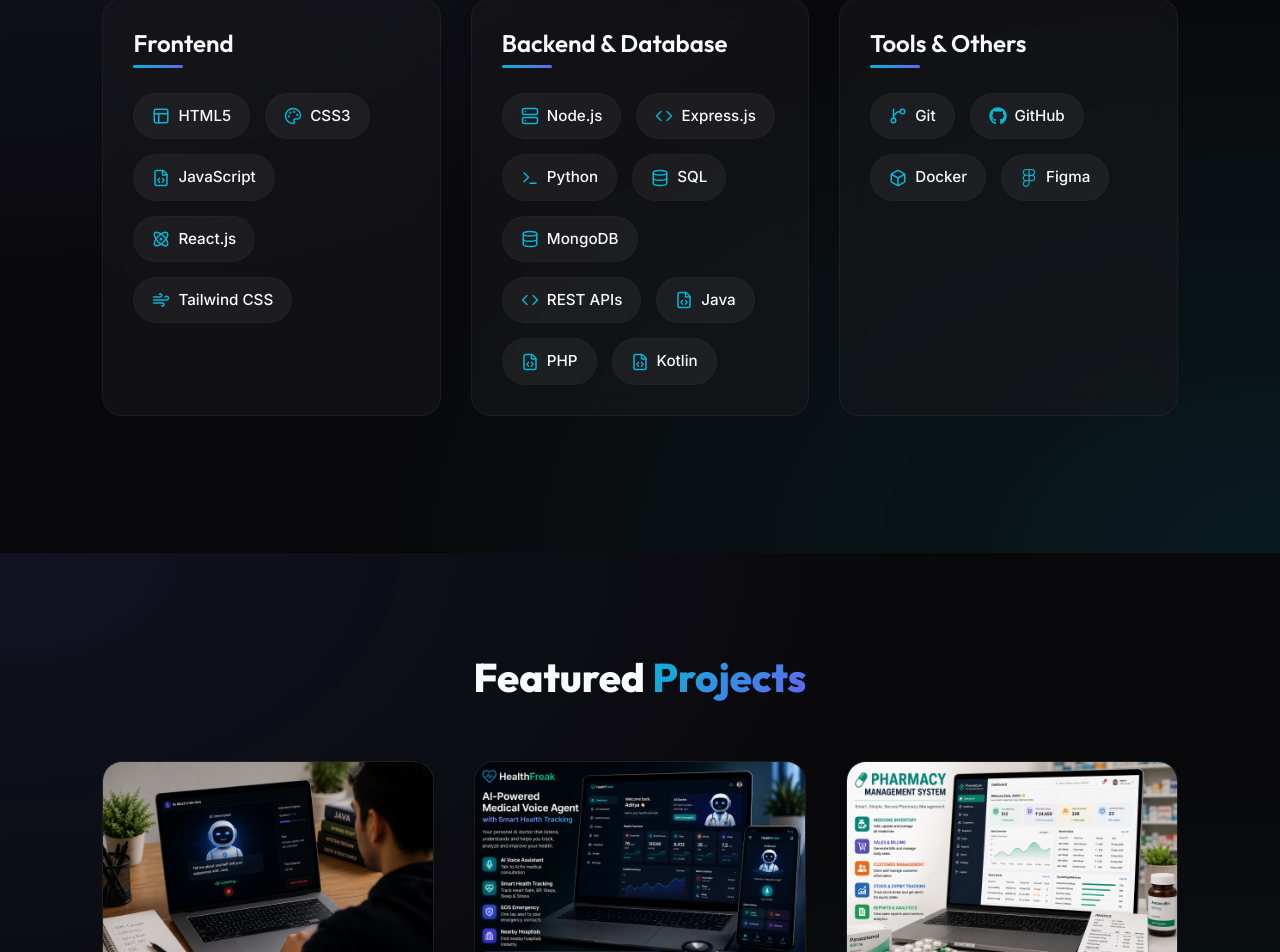
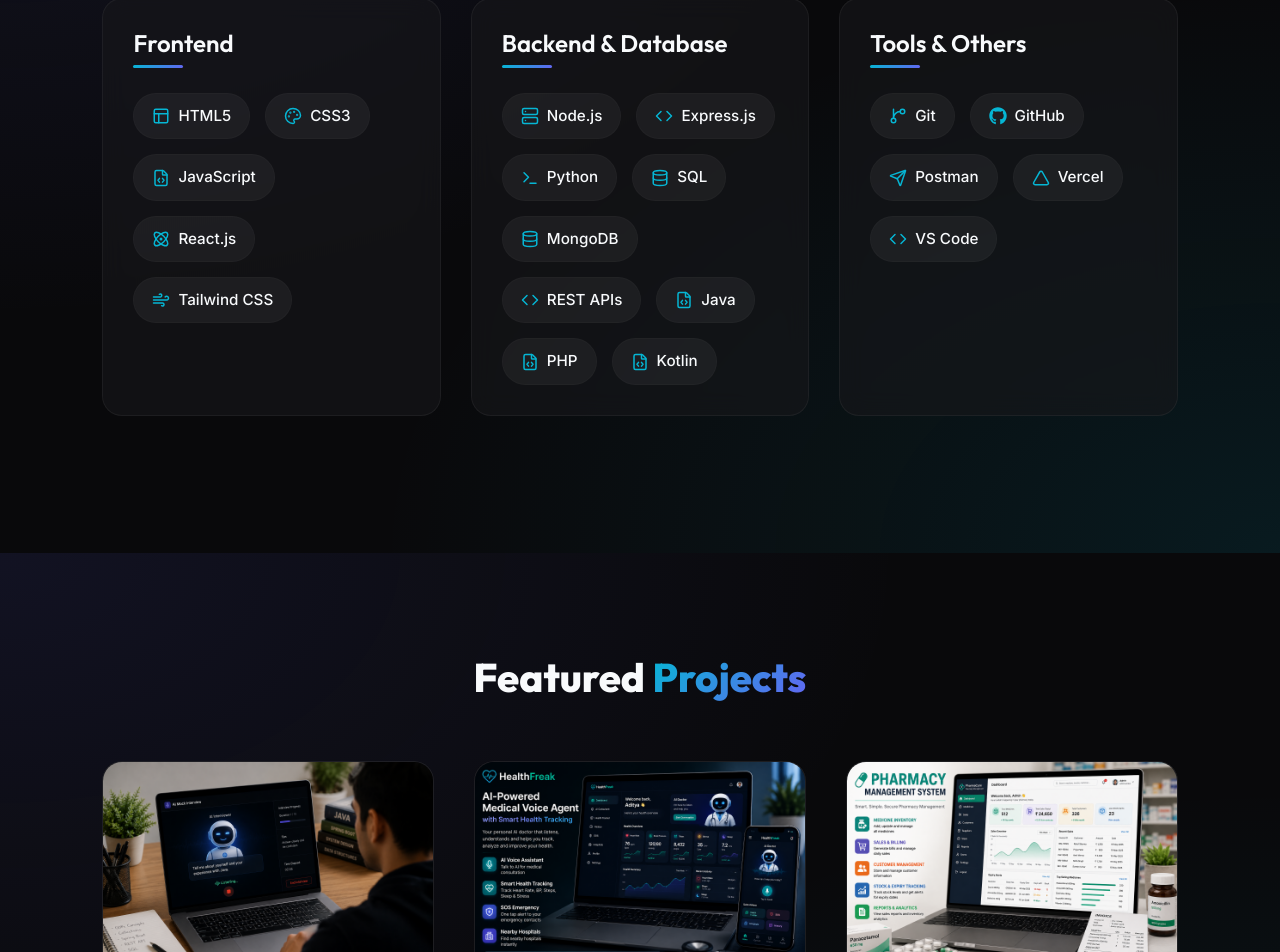
Before and after one commit to AdityaDive08/portfolio, a React (Vite) app: page / in a window 1280 px wide. Shown: the part 1847-2799 px from the top of the page. Built offline with nearby package versions, Linux system fonts and the light colour scheme.

Commit message:
Update Tools & Platforms

```diff
--- a/src/data.js
+++ b/src/data.js
@@ -31,8 +31,9 @@
     tools: [
       { name: "Git", icon: "GitBranch" },
       { name: "GitHub", icon: "FaGithub" },
-      { name: "Docker", icon: "Box" },
-      { name: "Figma", icon: "FaFigma" }
+      { name: "Postman", icon: "Send" },
+      { name: "Vercel", icon: "Triangle" },
+      { name: "VS Code", icon: "Code" }
     ]
   },
   projects: [
```
